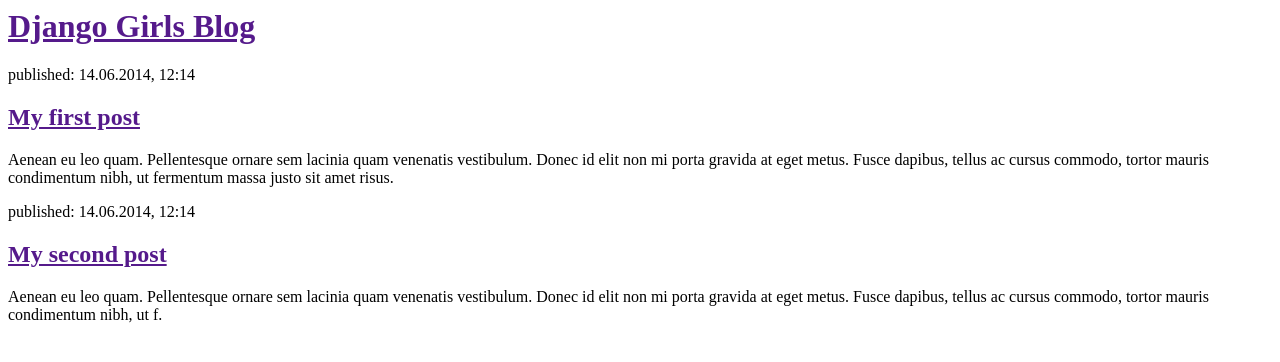
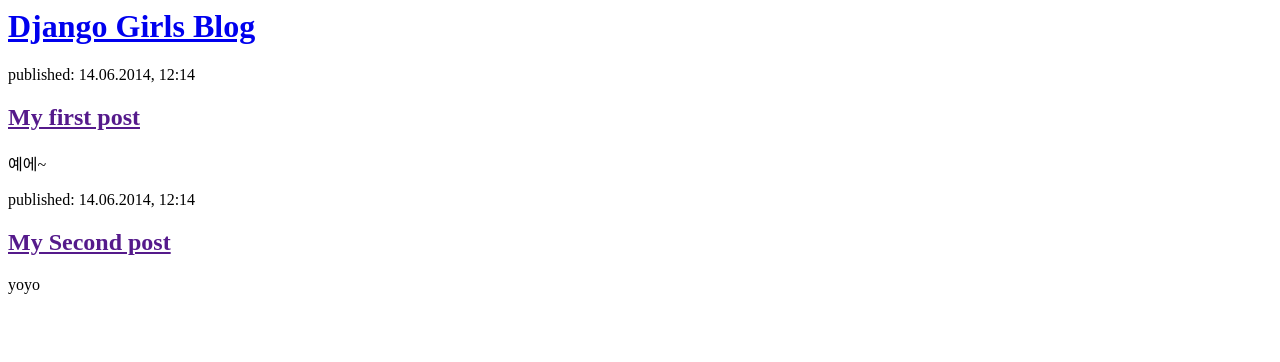
Before and after one commit to downy158/my-first-blog, a Django app: page / in a window 1280 px wide. Shown: the top 362 px of the page. Run offline with Django 3.2, Linux system fonts and the light colour scheme.

Commit message:
Changed the HTML for the site.

```diff
--- a/blog/templates/blog/post_list.html
+++ b/blog/templates/blog/post_list.html
@@ -4,19 +4,19 @@
     </head>
     <body>
         <div>
-            <h1><a href="">Django Girls Blog</a></h1>
+            <h1><a href="/">Django Girls Blog</a></h1>
         </div>
 
         <div>
             <p>published: 14.06.2014, 12:14</p>
             <h2><a href="">My first post</a></h2>
-            <p>Aenean eu leo quam. Pellentesque ornare sem lacinia quam venenatis vestibulum. Donec id elit non mi porta gravida at eget metus. Fusce dapibus, tellus ac cursus commodo, tortor mauris condimentum nibh, ut fermentum massa justo sit amet risus.</p>
+            <p>예에~</p>
         </div>
 
         <div>
             <p>published: 14.06.2014, 12:14</p>
-            <h2><a href="">My second post</a></h2>
-            <p>Aenean eu leo quam. Pellentesque ornare sem lacinia quam venenatis vestibulum. Donec id elit non mi porta gravida at eget metus. Fusce dapibus, tellus ac cursus commodo, tortor mauris condimentum nibh, ut f.</p>
+            <h2><a href="">My Second post</a></h2>
+            <p>yoyo</p>
         </div>
     </body>
 </html>
--- a/blog/views.py
+++ b/blog/views.py
@@ -1,4 +1,7 @@
 from django.shortcuts import render
+from django.utils import timezone
+from .models import Post
 
 def post_list(request):
+	posts = Post.objects.filter(published_date__lte=timezone.now()).order_by('published_date')
 	return render(request, 'blog/post_list.html', {})
```
